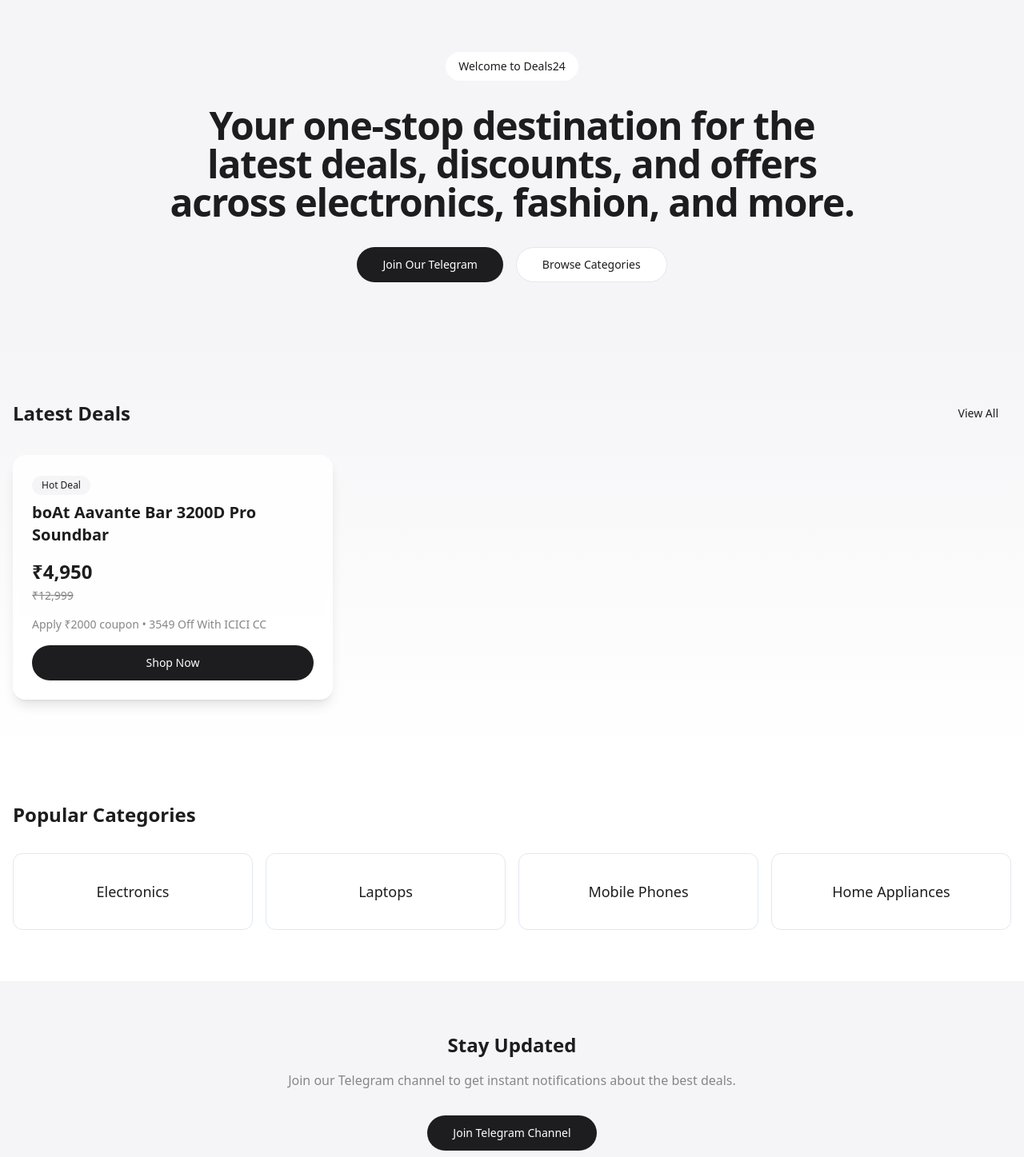
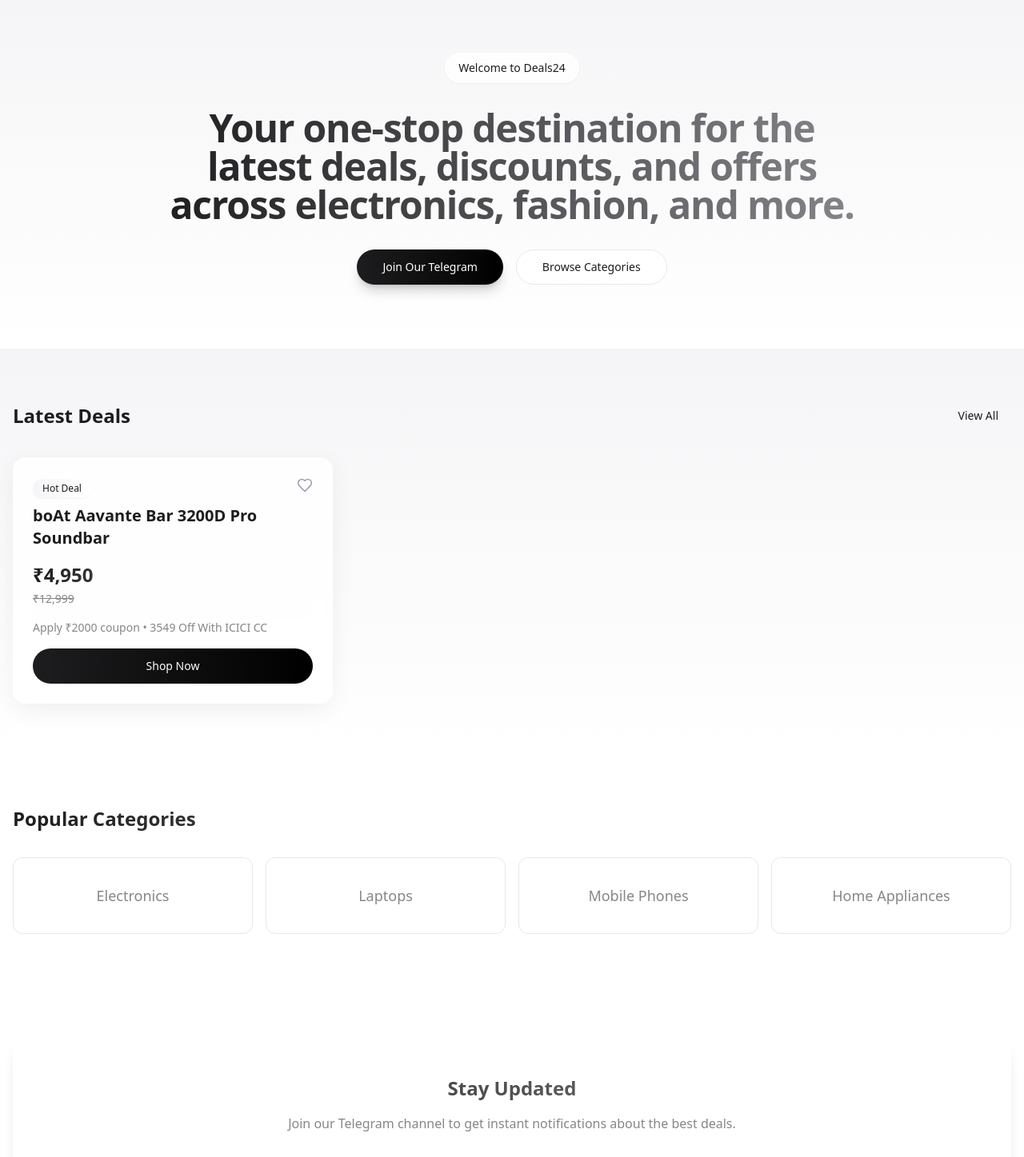
Before and after one commit to harishuptodate/deals24, a React (Vite) app: page / in a window 1280 px wide. Shown: the part 80-1527 px from the top of the page at 80% size. Built offline with nearby package versions, Linux system fonts and the light colour scheme.

Commit message:
Enhance website aesthetics and features
Implement animations, highlights, shadows, and a favorites section using session storage to improve the website's visual appeal and user experience.

```diff
--- a/src/components/CategorySection.tsx
+++ b/src/components/CategorySection.tsx
@@ -13,17 +13,19 @@ const CategorySection = () => {
   return (
     <section className="py-16 bg-white">
       <div className="container mx-auto px-4">
-        <h2 className="text-2xl font-semibold text-apple-darkGray mb-8">Popular Categories</h2>
+        <h2 className="text-2xl font-semibold text-gradient mb-8">Popular Categories</h2>
         <div className="grid grid-cols-2 md:grid-cols-4 gap-4">
           {categories.map((category) => (
             <Button
               key={category}
               variant="outline"
-              className="w-full rounded-xl h-24 text-lg font-medium hover:bg-apple-lightGray"
+              className="w-full rounded-xl h-24 text-lg font-medium glass-effect hover:bg-white/50 transition-all duration-300 hover:scale-[1.02] hover:shadow-lg group"
               asChild
             >
               <a href={`/category/${category.toLowerCase().replace(' ', '-')}`}>
-                {category}
+                <span className="text-apple-gray group-hover:text-apple-darkGray transition-colors">
+                  {category}
+                </span>
               </a>
             </Button>
           ))}
--- a/src/components/DealCard.tsx
+++ b/src/components/DealCard.tsx
@@ -1,5 +1,6 @@
 
-import React from 'react';
+import React, { useState } from 'react';
+import { Heart } from 'lucide-react';
 
 interface DealCardProps {
   title: string;
@@ -10,18 +11,49 @@ interface DealCardProps {
 }
 
 const DealCard = ({ title, offerPrice, regularPrice, description, link }: DealCardProps) => {
+  const [isFavorite, setIsFavorite] = useState(() => {
+    const favorites = JSON.parse(sessionStorage.getItem('favorites') || '[]');
+    return favorites.includes(title);
+  });
+
+  const toggleFavorite = () => {
+    const favorites = JSON.parse(sessionStorage.getItem('favorites') || '[]');
+    let newFavorites;
+
+    if (isFavorite) {
+      newFavorites = favorites.filter((fav: string) => fav !== title);
+    } else {
+      newFavorites = [...favorites, title];
+    }
+
+    sessionStorage.setItem('favorites', JSON.stringify(newFavorites));
+    setIsFavorite(!isFavorite);
+  };
+
   return (
-    <div className="group animate-fade-up backdrop-blur-sm bg-white/80 rounded-2xl p-6 shadow-lg transition-all duration-300 hover:shadow-xl hover:-translate-y-1">
+    <div className="group animate-fade-up hover-scale">
+      <div className="relative glass-effect rounded-2xl p-6 shadow-[0_8px_30px_rgb(0,0,0,0.06)]">
+        <button
+          onClick={toggleFavorite}
+          className="absolute top-4 right-4 p-2 rounded-full hover:bg-gray-100 transition-colors"
+        >
+          <Heart
+            className={`w-5 h-5 transition-colors ${
+              isFavorite ? 'fill-red-500 text-red-500' : 'text-gray-400'
+            }`}
+          />
+        </button>
+
         <div className="space-y-4">
           <div className="space-y-2">
-          <span className="inline-block px-3 py-1 text-xs font-medium bg-apple-lightGray rounded-full text-apple-darkGray">
+            <span className="inline-block px-3 py-1 text-xs font-medium bg-gradient-to-r from-apple-lightGray to-white rounded-full text-apple-darkGray shadow-sm">
               Hot Deal
             </span>
             <h3 className="text-xl font-semibold text-apple-darkGray">{title}</h3>
           </div>
 
           <div className="space-y-1">
-          <p className="text-2xl font-bold text-apple-darkGray">
+            <p className="text-2xl font-bold text-gradient">
               {offerPrice}
             </p>
             <p className="text-sm text-apple-gray line-through">
@@ -37,10 +69,11 @@ const DealCard = ({ title, offerPrice, regularPrice, description, link }: DealCa
             href={link}
             target="_blank"
             rel="noopener noreferrer"
-          className="inline-block w-full text-center px-6 py-3 text-sm font-medium text-white bg-apple-darkGray rounded-full transition-colors duration-200 hover:bg-black"
+            className="inline-block w-full text-center px-6 py-3 text-sm font-medium text-white bg-gradient-to-r from-apple-darkGray to-black rounded-full transition-all duration-300 hover:shadow-lg hover:shadow-apple-darkGray/20"
           >
             Shop Now
           </a>
+        </div>
       </div>
     </div>
   );
--- a/src/components/HeroSection.tsx
+++ b/src/components/HeroSection.tsx
@@ -4,20 +4,20 @@ import { Button } from '@/components/ui/button';
 
 const HeroSection = () => {
   return (
-    <section className="relative py-20 overflow-hidden bg-apple-lightGray">
+    <section className="relative py-20 overflow-hidden bg-gradient-to-b from-apple-lightGray to-white">
       <div className="container mx-auto px-4">
         <div className="max-w-4xl mx-auto text-center space-y-8 animate-fade-up">
-          <span className="inline-block px-4 py-2 text-sm font-medium bg-white rounded-full text-apple-darkGray">
+          <span className="inline-block px-4 py-2 text-sm font-medium glass-effect rounded-full text-apple-darkGray shadow-sm">
             Welcome to Deals24
           </span>
-          <h1 className="text-4xl md:text-5xl font-bold text-apple-darkGray tracking-tight leading-tight">
+          <h1 className="text-4xl md:text-5xl font-bold text-gradient tracking-tight leading-tight">
             Your one-stop destination for the latest deals, discounts, and offers across electronics, fashion, and more.
           </h1>
           <div className="flex flex-wrap items-center justify-center gap-4">
             <Button
               variant="default"
               size="lg"
-              className="bg-apple-darkGray hover:bg-black text-white rounded-full"
+              className="bg-gradient-to-r from-apple-darkGray to-black text-white rounded-full shadow-lg shadow-apple-darkGray/20 hover:shadow-xl hover:shadow-apple-darkGray/30 transition-all duration-300"
               asChild
             >
               <a href="https://t.me/deals24com" target="_blank" rel="noopener noreferrer">
@@ -27,7 +27,7 @@ const HeroSection = () => {
             <Button
               variant="outline"
               size="lg"
-              className="rounded-full"
+              className="rounded-full glass-effect hover:bg-white/50 transition-all duration-300"
               asChild
             >
               <a href="/categories">Browse Categories</a>
@@ -35,7 +35,13 @@ const HeroSection = () => {
           </div>
         </div>
       </div>
-      <div className="absolute inset-0 -z-10 bg-gradient-to-b from-transparent to-white/20" />
+
+      {/* Decorative elements */}
+      <div className="absolute inset-0 -z-10">
+        <div className="absolute inset-0 bg-gradient-to-b from-transparent to-white/20" />
+        <div className="absolute top-0 left-1/4 w-64 h-64 bg-gradient-to-r from-blue-500/10 to-purple-500/10 rounded-full filter blur-3xl" />
+        <div className="absolute bottom-0 right-1/4 w-64 h-64 bg-gradient-to-r from-pink-500/10 to-orange-500/10 rounded-full filter blur-3xl" />
+      </div>
     </section>
   );
 };
--- a/src/components/Navbar.tsx
+++ b/src/components/Navbar.tsx
@@ -4,21 +4,21 @@ import { Link } from 'react-router-dom';
 
 const Navbar = () => {
   return (
-    <nav className="sticky top-0 z-50 bg-white/80 backdrop-blur-sm border-b border-gray-200">
+    <nav className="sticky top-0 z-50 glass-effect shadow-sm">
       <div className="container mx-auto px-4">
         <div className="flex items-center justify-between h-16">
-          <Link to="/" className="text-xl font-semibold text-apple-darkGray">
+          <Link to="/" className="text-xl font-semibold text-gradient hover:opacity-80 transition-opacity">
             Deals24
           </Link>
 
           <div className="hidden md:flex items-center space-x-8">
-            <Link to="/deals" className="text-apple-gray hover:text-apple-darkGray transition-colors">
+            <Link to="/deals" className="text-apple-gray hover:text-apple-darkGray transition-all duration-300 hover:scale-105">
               Deals
             </Link>
-            <Link to="/categories" className="text-apple-gray hover:text-apple-darkGray transition-colors">
+            <Link to="/categories" className="text-apple-gray hover:text-apple-darkGray transition-all duration-300 hover:scale-105">
               Categories
             </Link>
-            <Link to="/admin" className="text-apple-gray hover:text-apple-darkGray transition-colors">
+            <Link to="/admin" className="text-apple-gray hover:text-apple-darkGray transition-all duration-300 hover:scale-105">
               Admin
             </Link>
           </div>
--- a/src/components/StayUpdated.tsx
+++ b/src/components/StayUpdated.tsx
@@ -4,16 +4,17 @@ import { Button } from '@/components/ui/button';
 
 const StayUpdated = () => {
   return (
-    <section className="py-16 bg-apple-lightGray">
-      <div className="container mx-auto px-4 text-center">
-        <h2 className="text-2xl font-semibold text-apple-darkGray mb-4">Stay Updated</h2>
+    <section className="relative py-16 overflow-hidden">
+      <div className="container mx-auto px-4 text-center relative z-10">
+        <div className="glass-effect rounded-3xl p-12 shadow-lg">
+          <h2 className="text-2xl font-semibold text-gradient mb-4">Stay Updated</h2>
           <p className="text-apple-gray mb-8">
             Join our Telegram channel to get instant notifications about the best deals.
           </p>
           <Button
             variant="default"
             size="lg"
-          className="bg-apple-darkGray hover:bg-black text-white rounded-full"
+            className="bg-gradient-to-r from-apple-darkGray to-black text-white rounded-full shadow-lg shadow-apple-darkGray/20 hover:shadow-xl hover:shadow-apple-darkGray/30 transition-all duration-300"
             asChild
           >
             <a href="https://t.me/deals24com" target="_blank" rel="noopener noreferrer">
@@ -21,6 +22,13 @@ const StayUpdated = () => {
             </a>
           </Button>
         </div>
+      </div>
+
+      {/* Background decorative elements */}
+      <div className="absolute inset-0 -z-10">
+        <div className="absolute top-1/4 left-1/4 w-64 h-64 bg-gradient-to-r from-blue-500/5 to-purple-500/5 rounded-full filter blur-3xl" />
+        <div className="absolute bottom-1/4 right-1/4 w-64 h-64 bg-gradient-to-r from-pink-500/5 to-orange-500/5 rounded-full filter blur-3xl" />
+      </div>
     </section>
   );
 };
--- a/src/index.css
+++ b/src/index.css
@@ -31,10 +31,36 @@
     @apply antialiased text-apple-darkGray;
     font-feature-settings: "ss01", "ss02", "cv01", "cv02", "cv03", "cv04";
   }
+
+  /* Custom scroll bar */
+  ::-webkit-scrollbar {
+    width: 8px;
+  }
+
+  ::-webkit-scrollbar-track {
+    background: #f1f1f1;
+  }
+
+  ::-webkit-scrollbar-thumb {
+    background: #888;
+    border-radius: 4px;
+  }
+
+  ::-webkit-scrollbar-thumb:hover {
+    background: #555;
+  }
 }
 
-@layer utilities {
-  .text-balance {
-    text-wrap: balance;
+@layer components {
+  .glass-effect {
+    @apply backdrop-blur-md bg-white/80 border border-white/20;
+  }
+
+  .hover-scale {
+    @apply transition-transform duration-300 hover:scale-[1.02];
+  }
+
+  .text-gradient {
+    @apply bg-clip-text text-transparent bg-gradient-to-r from-apple-darkGray to-apple-gray;
   }
 }
```
Lines whose indentation alone changed are shown as unchanged.
